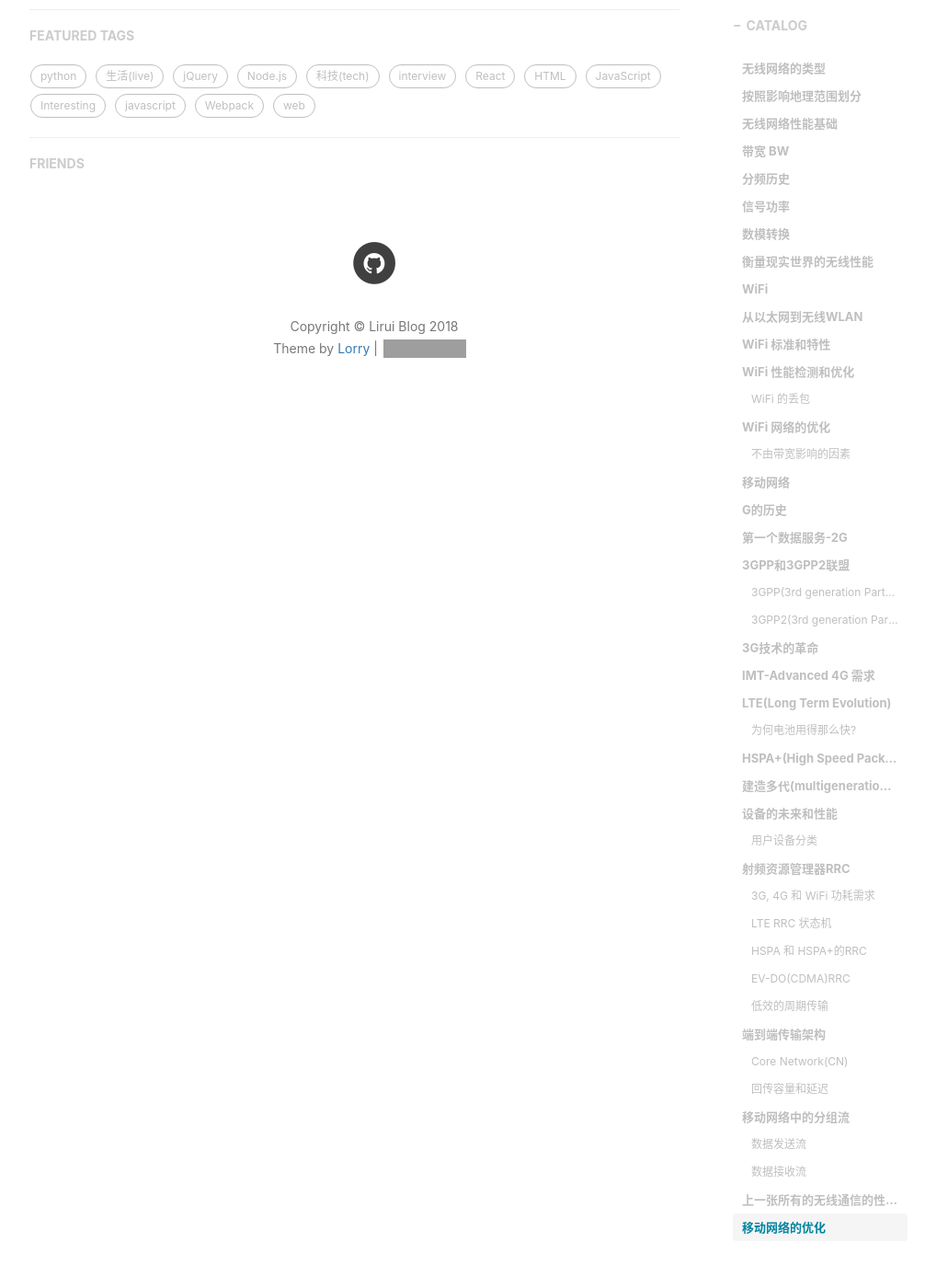
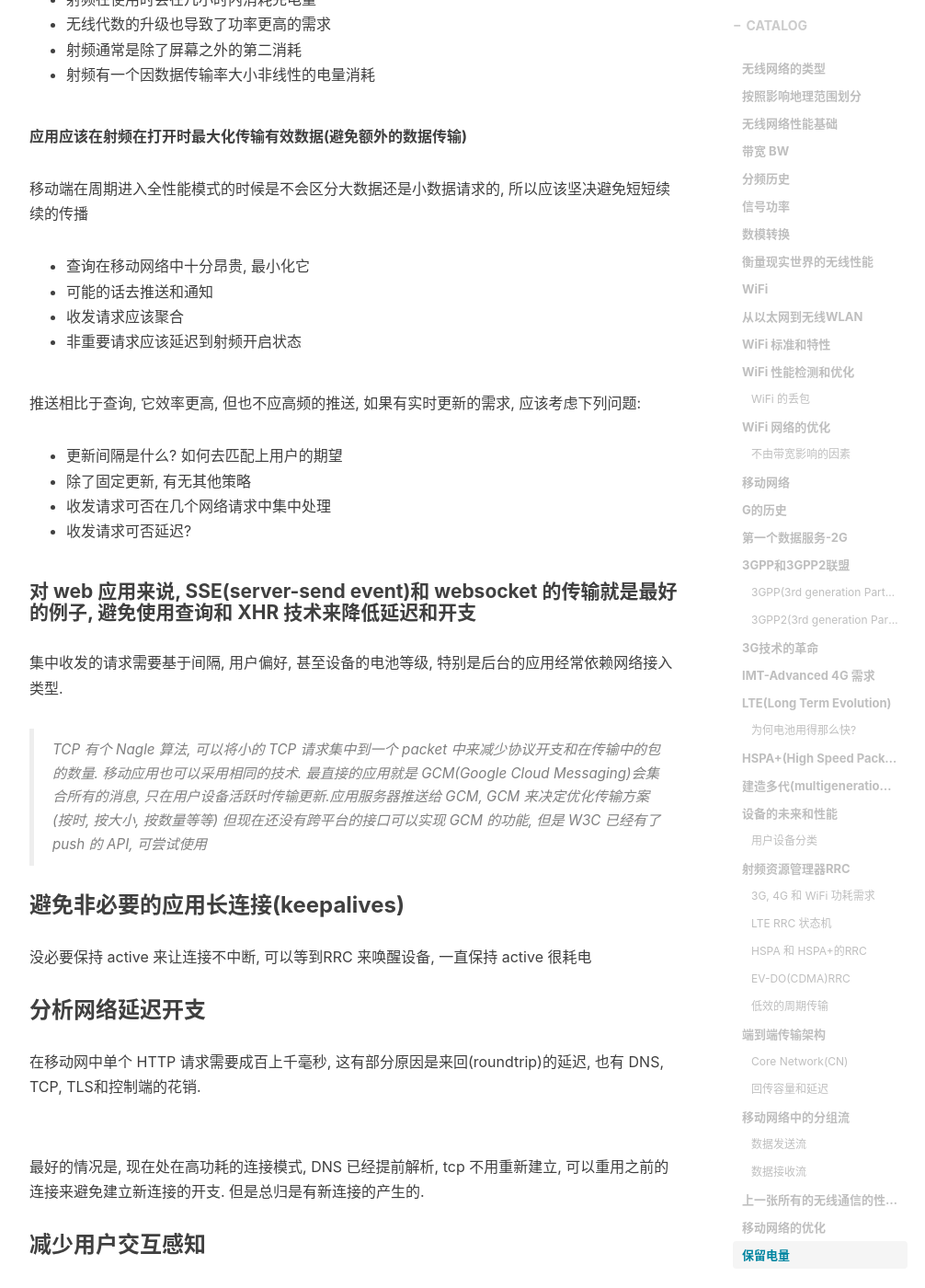
Before and after one commit to JiangLiruii/jiangliruii.github.io, a Jekyll site: the page built from _posts/2018-12-09-Optimize2.md, in a window 1280 px wide and 1400 px high, scrolled down 28375 px. Shown: the whole window at 92% size, without its empty margins (233-1239 px from the left). Built offline with Jekyll 4.4.1, drawn with Linux system fonts in a browser that asks for light colours; comment, search, counter and statistics services are not loaded; some of the changed text lies outside the part shown; grey boxes are pictures that could not be loaded.

Commit message:
update wireless

```diff
--- a/_posts/2018-12-09-Optimize2.md
+++ b/_posts/2018-12-09-Optimize2.md
@@ -577,4 +577,74 @@ LTE 相对简化了很多架构, 一些组件被移除, 其他的被合并到一
 
 因为表现层最容易被控制, 所以响应式设计越来越吸引人的眼球, 但是本质上的传输并没有改变, 依然受限于物理传输层的限制, 越多的请求必然导致更多的延迟以及响应时间的减慢, 甚至消耗更多的电量
 
-对上述的三个限制没有
+对上述的三个限制没有一个通用的解决方案, 通常不会在表现层弄得太复杂, 因为他是根据平台和应用类型而不同的. 除开操作系统, 射频和电量的限制在移动网络中是通用的, 这是接下来集中研究的重点
+
+### 保留电量
+物理层的射频接口对电池寿命会为了下列几个方面有特殊的优化:
+
+- 射频在使用时会在几小时内消耗完电量
+- 无线代数的升级也导致了功率更高的需求
+- 射频通常是除了屏幕之外的第二消耗
+- 射频有一个因数据传输率大小非线性的电量消耗
+
+**应用应该在射频在打开时最大化传输有效数据(避免额外的数据传输)**
+
+移动端在周期进入全性能模式的时候是不会区分大数据还是小数据请求的, 所以应该坚决避免短短续续的传播
+
+- 查询在移动网络中十分昂贵, 最小化它
+- 可能的话去推送和通知
+- 收发请求应该聚合
+- 非重要请求应该延迟到射频开启状态
+
+推送相比于查询, 它效率更高, 但也不应高频的推送, 如果有实时更新的需求, 应该考虑下列问题:
+- 更新间隔是什么? 如何去匹配上用户的期望
+- 除了固定更新, 有无其他策略
+- 收发请求可否在几个网络请求中集中处理
+- 收发请求可否延迟?
+
+#### 对 web 应用来说, SSE(server-send event)和 websocket 的传输就是最好的例子, 避免使用查询和 XHR 技术来降低延迟和开支
+
+集中收发的请求需要基于间隔, 用户偏好, 甚至设备的电池等级, 特别是后台的应用经常依赖网络接入类型.
+> TCP 有个 Nagle 算法, 可以将小的 TCP 请求集中到一个 packet 中来减少协议开支和在传输中的包的数量. 移动应用也可以采用相同的技术. 最直接的应用就是 GCM(Google Cloud Messaging)会集合所有的消息, 只在用户设备活跃时传输更新.应用服务器推送给 GCM, GCM 来决定优化传输方案(按时, 按大小, 按数量等等)
+> 但现在还没有跨平台的接口可以实现 GCM 的功能, 但是 W3C 已经有了 push 的 API, 可尝试使用
+
+### 避免非必要的应用长连接(keepalives)
+没必要保持 active 来让连接不中断, 可以等到RRC 来唤醒设备, 一直保持 active 很耗电
+
+### 分析网络延迟开支
+
+在移动网中单个 HTTP 请求需要成百上千毫秒, 这有部分原因是来回(roundtrip)的延迟, 也有 DNS, TCP, TLS和控制端的花销.
+
+![](../img/algorithm/component_http.svg)
+
+最好的情况是, 现在处在高功耗的连接模式, DNS 已经提前解析, tcp 不用重新建立, 可以重用之前的连接来避免建立新连接的开支. 但是总归是有新连接的产生的.
+
+### 减少用户交互感知
+
+在有网络的时候让请求在后台发生, 先立刻反馈给用户一个 UI 反馈, 请求一定要在百毫秒级完成.
+
+### 为不同的网络接口可用性设计
+用户不喜欢慢的应用, 但是因为网络传输而崩溃的应用用户体验更差.所以需要实时监测用户的无线环境, H5有一个接口 navigator.onLine可以查看当前的连接状态.
+
+在流媒体应用是一个问题, 如果需要大量的下载并且确定整个文件将会被使用, 可以一次性下载整个文件然后让射频处于尽可能长的空闲状态, 比如音乐文件. 但是如果因为体积大小不能传输完整的文件, 比如 HD 的视频文件, 需要采取比特流去持续的调整网络吞吐量. 会导致高的电量消耗, 但至少可以由最好的用户体验. 当然, 最好是让用户切换到 WiFi 状态.
+
+知道移动网络的类型和代级并不会保人任何端到端循环数的性能, 但是可以知道无线首跳的延迟和运营商端到端性能的重要信息.
+
+最后除了吞吐量和延迟, 还应该考虑连接的丢失:
+- 不要缓存或企图猜测网络状态, 要实时获取
+- 发出请求, 监听失败时间, 如果失败要诊断错误
+- 制定重试策略
+- 制定重试停止的算法, 不要一直 spin
+- 监听连接状态去预计最好的请求策略
+- 如果离线, 记录并且在可能的一段时间后再发送请求
+- 为离线模式使用 H5 AppCache 和 localStorage
+
+使用连接时要预计用户将要使用什么资源, 提前请求, 一次性发完, 尽可能让射频进入 idel 状态
+
+- 如果需要获取大的音乐或视频文件, 考虑先下载整个文件, 而不是看到哪儿(听到哪儿)再去下载流
+- 预获取应用内容, 使用数据分析出那些内容应该提前被下载(不要全都下)
+- 预获取第三方内容, 比如广告, 使用应用的逻辑来显示和更新状态
+- 终止不必要的间歇传输
+
+> 其实这里是有矛盾的, 之前是要求尽可能的只获取必要的数据, 尽量小的数据, 避免长时间传输, 然后这里又说要预获取, 那不是就让数据变大了吗?时间变长了吗?
+> 这个问题就错了
```
Also changed, not shown: img/algorithm/component_http.svg (added).
